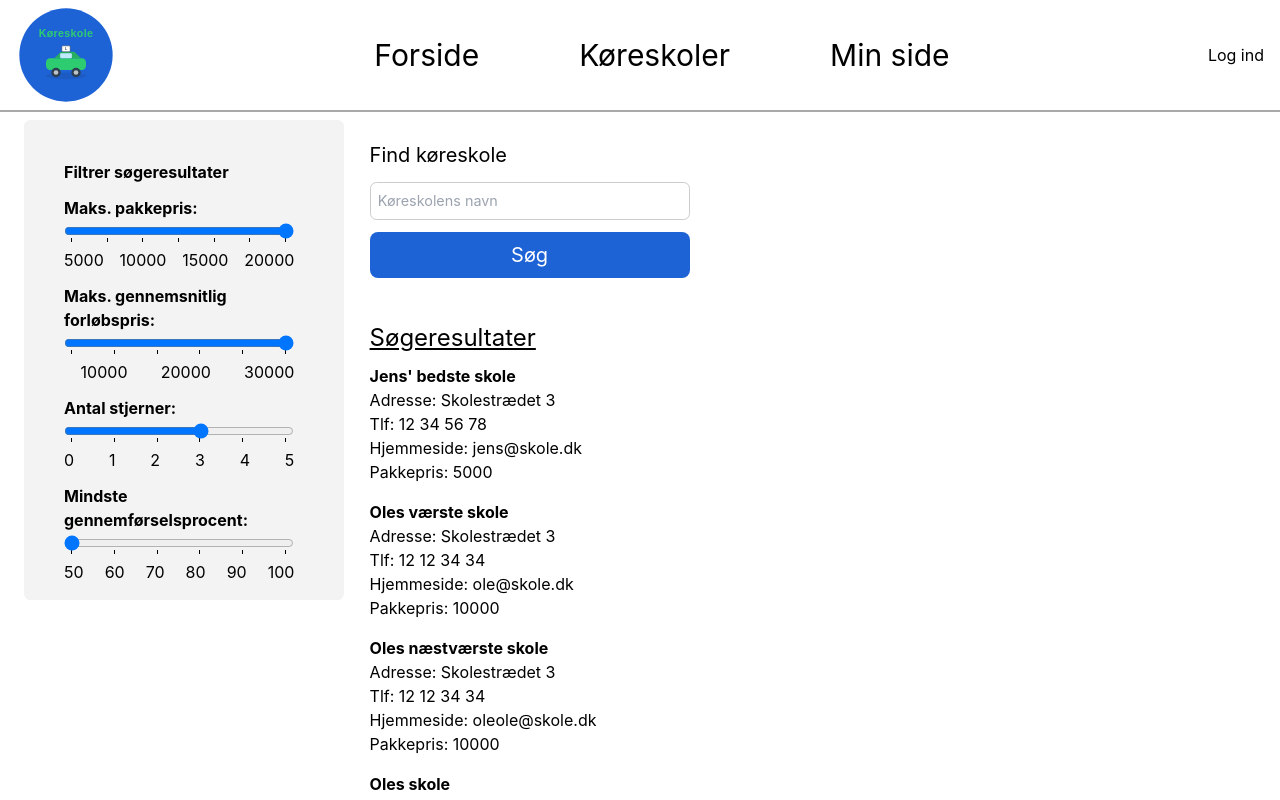
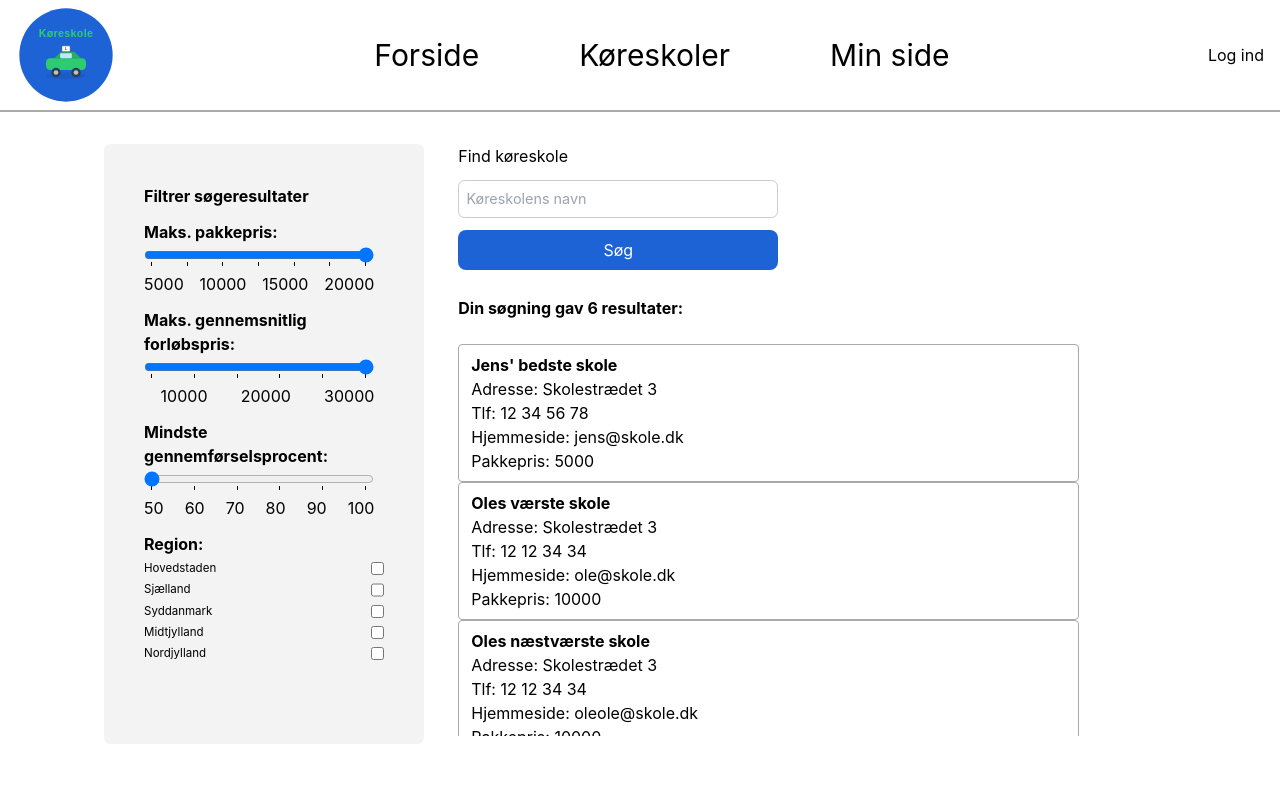
Before and after one commit to RATCM/DrivingSchoolWebsite, a React (Create React App) app: page /koreskoler in a window 1280 px wide. Both pictures are taken after a click on the button "Søg". Shown: the top 800 px of the page. Built offline with nearby package versions, Linux system fonts and the light colour scheme.

Commit message:
Better looking 'køreskoler' page /w result counter

```diff
--- a/src/components/Koreskoler/SchoolResults/SchoolResults.css
+++ b/src/components/Koreskoler/SchoolResults/SchoolResults.css
@@ -1,8 +1,12 @@
-.school-results {
-    height: 25%;
-    overflow: scroll;
-}
 .koreskole {
     padding-top: 1vh;
     padding-bottom: 1vh;
+    padding-inline-start: 1.5vh;
+    background-origin: border-box;
+    border-radius: 0.5vh;
+    display: flex;
+    flex-direction: column;
+    border: darkgray 1px solid;
+    background-color: white;
+
 }
--- a/src/pages/Koreskoler.css
+++ b/src/pages/Koreskoler.css
@@ -13,20 +13,24 @@
 }
 
 .left-column{
-    flex:auto
+    padding-left: 25%;
+    flex: auto;
+    padding-top: 3vh;
 }
 
 .right-column {
+    padding-left: 10%;
     flex: auto;
+    padding-right: 20%;
 }
 
 .school-search {
-    height: 25vh;
+    height: 22vh;
     display: flex;
     justify-content: start;
     align-items: start;
-    padding-top: 20px;
-    font-size: 20px;
+    padding-top: 3vh;
+    font-size: 2vh;
 }
 
 .search-box {
@@ -60,17 +64,37 @@
     background-color: #1943A6;
 }
 
+.result-header {
+    display: grid;
+    grid-template-columns: 25fr 1fr;
+    padding-bottom: 2vh;
+    justify-content: space-between;
+    flex-direction: column;
+    align-items: start;
+}
+
+.result-header-text {
+    flex: auto;
+}
+
 h1 {
-    font-size: 3vh;
-    text-underline-position: auto;
+    font-size: 2.5vh;
 }
+
+/*.cancel-search {*/
+/*    padding-left: 0.25vw;*/
+/*    padding-right: 0.25vw;*/
+/*    border: 0.1vh solid #ccc;*/
+/*    background-color: #f3f3f3;*/
+/*    border-radius: 0.1vw;*/
+/*}*/
 
 .filter-label {
     display: flex;
 }
 .filter-box {
     width: 25vw;
-    height: 60vh;
+    height: 75vh;
     padding: 5vh;
     background-color: #f3f3f3;
     border-radius: 0.8vh;
@@ -121,3 +145,9 @@
     color: white;
     cursor: pointer;
 }
+
+.school-results {
+    height: 50vh;
+    overflow: scroll;
+    padding-top: 1vh;
+}
--- a/src/pages/Koreskoler.tsx
+++ b/src/pages/Koreskoler.tsx
@@ -49,6 +49,13 @@
         return schoolViewModels.filter(a => Number(a.pricing)<Number(currentPrice))
     }
     const resultBox = SchoolResults(searchTerm, filterList());
+    const matchingResults = filterList().filter(a => a.schoolName.toLowerCase().includes(searchTerm.toLowerCase())).length;
+    function pluralResults(): string {
+        if (matchingResults !== 1) {
+            return "er"
+        }
+        return ""
+    }
 
 
     return (
@@ -84,18 +91,18 @@
                         </datalist>
                     </div>
 
-                    <div id ="rating-section">
-                        <b>Antal stjerner:</b>
-                        <input id={"rating"} type={"range"} min={0} max={5} step={1} list={"ratings"}/>
-                        <datalist id={"ratings"}>
-                            <option value="0" label="0"></option>
-                            <option value="1" label="1"></option>
-                            <option value="2" label="2"></option>
-                            <option value="3" label="3"></option>
-                            <option value="4" label="4"></option>
-                            <option value="5" label="5"></option>
-                        </datalist>
-                    </div>
+                    {/*<div id ="rating-section">*/}
+                    {/*    <b>Antal stjerner:</b>*/}
+                    {/*    <input id={"rating"} type={"range"} min={0} max={5} step={1} list={"ratings"}/>*/}
+                    {/*    <datalist id={"ratings"}>*/}
+                    {/*        <option value="0" label="0"></option>*/}
+                    {/*        <option value="1" label="1"></option>*/}
+                    {/*        <option value="2" label="2"></option>*/}
+                    {/*        <option value="3" label="3"></option>*/}
+                    {/*        <option value="4" label="4"></option>*/}
+                    {/*        <option value="5" label="5"></option>*/}
+                    {/*    </datalist>*/}
+                    {/*</div>*/}
 
                     <div id ="pass-rate-section">
                         <b>Mindste gennemførselsprocent:</b>
@@ -160,11 +167,23 @@
                         <button className="search-button" onClick={() => updateSearchTerm()}>
                             Søg
                         </button>
+
                     </div>
                 </div>
+                <div>
+                    {active &&
+                        <div className="result-header">
+                            <div className="result-header-text">
+                                <strong>Din søgning gav {matchingResults} resultat{pluralResults()}:</strong>
+                            </div>
+                            {/*<button className="cancel-search" onClick={() => setActive(false)}>X</button>*/}
+                        </div>
+                    }
+                </div>
+                <div className={"school-results"}>
+                    {active && resultBox}
+                </div>
 
-                <div><h1><u>Søgeresultater</u></h1></div>
-                {active && resultBox}
             </div>
 
         </div>
```
